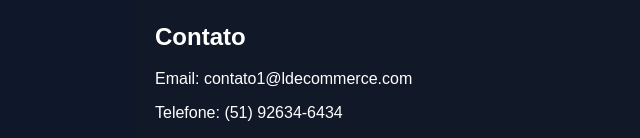
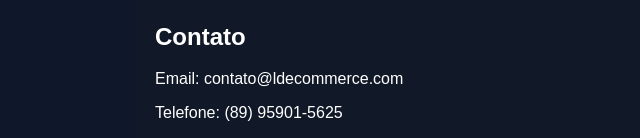
Before and after one commit to lucasoliveirah218-prog/Ld-E-Commerce, a plain HTML site: page index.html in a window 1280 px wide. Shown: the part 814-952 px from the top of the page, 55-695 px from the left. Drawn offline with Linux system fonts and the light colour scheme.

Commit message:
Update index.html

```diff
--- a/index.html
+++ b/index.html
@@ -5,7 +5,7 @@
 <meta name="viewport" content="width=device-width, initial-scale=1.0">
 
 <!-- 🔐 COLE A META TAG AQUI -->
-<meta name="facebook-domain-verification" content="nclng4pugbok6w8glvxb8h3h46ugyf">
+<meta name="facebook-domain-verification" content="xdctvhnkpsle53uybu0eqhfv21e9z8">
 
 <title>Ld E-Commerce LTDA</title>
 
@@ -52,10 +52,10 @@ oferecendo soluções práticas e acessíveis para consumidores em todo o Brasil
 
 <div class="card">
 <h2>Contato</h2>
-<p>Email: contato1@ldecommerce.com</p>
-<p>Telefone: (51) 92634-6434</p>
+<p>Email: contato@ldecommerce.com</p>
+<p>Telefone: (89) 95901-5625</p>
 
-<a href="https://wa.me/5551926346434" class="button" target="_blank">
+<a href="https://wa.me/5589959015625" class="button" target="_blank">
 Fale no WhatsApp
 </a>
 </div>
```
